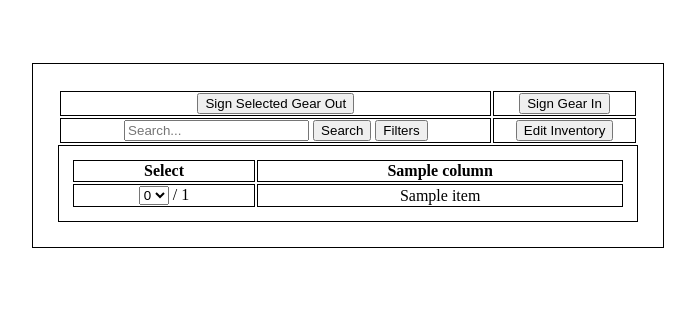
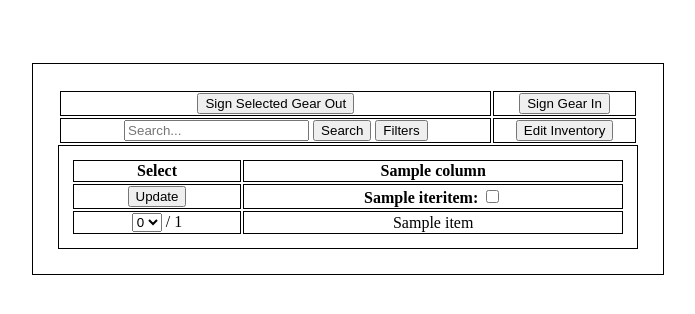
Before and after one commit to Protometheus-Science/rental-gear-solutions, a Flask app: template templates/main.html in a window 1280 px wide. Shown: the top 314 px of the page, without its empty margins (292-987 px from the left). Run offline with Flask 2, Linux system fonts and the light colour scheme; the template is opened without the code that fills it: most values are stand-ins (such as "Sample title", 1, 10 or a date in 2020); parts of the project's set-up code (start-up, migrations or seed data) failed here and were passed over.

Commit message:
I'm an idiot, the filtering is totally broken

```diff
--- a/templates/main.html
+++ b/templates/main.html
@@ -61,18 +61,18 @@
 						</tr>
 						<tr id="filters">
 							<td>
-								<button onclick="update_filters();">Update</button>
+								<button type="button" onclick="update_filters();">Update</button>
 							</td>
 							{% for column, options in columns.iteritems() %}
 							<th>
 								{% for option in options %}
-								{{option}}: <input type="checkbox" value="{{column}}-{{option}}"><br>
+								{{option}}: <input type="checkbox" class="filter-parameter" value="{{column}}-{{option}}"><br>
 								{% endfor %}
 							</th>
 							{% endfor %}
 						</tr>
 						{% for item in items %}
-						<tr>
+						<tr id="main-data">
 							<td>
 								<select>
 									{% for n in range(0, item.count + 1) %}
@@ -81,7 +81,7 @@
 								</select> / {{item.count}}
 							</td>
 							{% for column, _ in columns.iteritems() %}
-							<td id="{{column}}-{{item[column]}}">{{item[column]}}</td>
+							<td class="inventory-item" id="{{column}}-{{item[column]}}">{{item[column]}}</td>
 							{% endfor %}
 						</tr>
 						{% endfor %}
@@ -92,7 +92,7 @@
 
 		<script type="text/javascript">
 			// Setup
-			$('#filters').hide();
+			// $('#filters').hide();
 		</script>
 	</body>
 </html>
```
